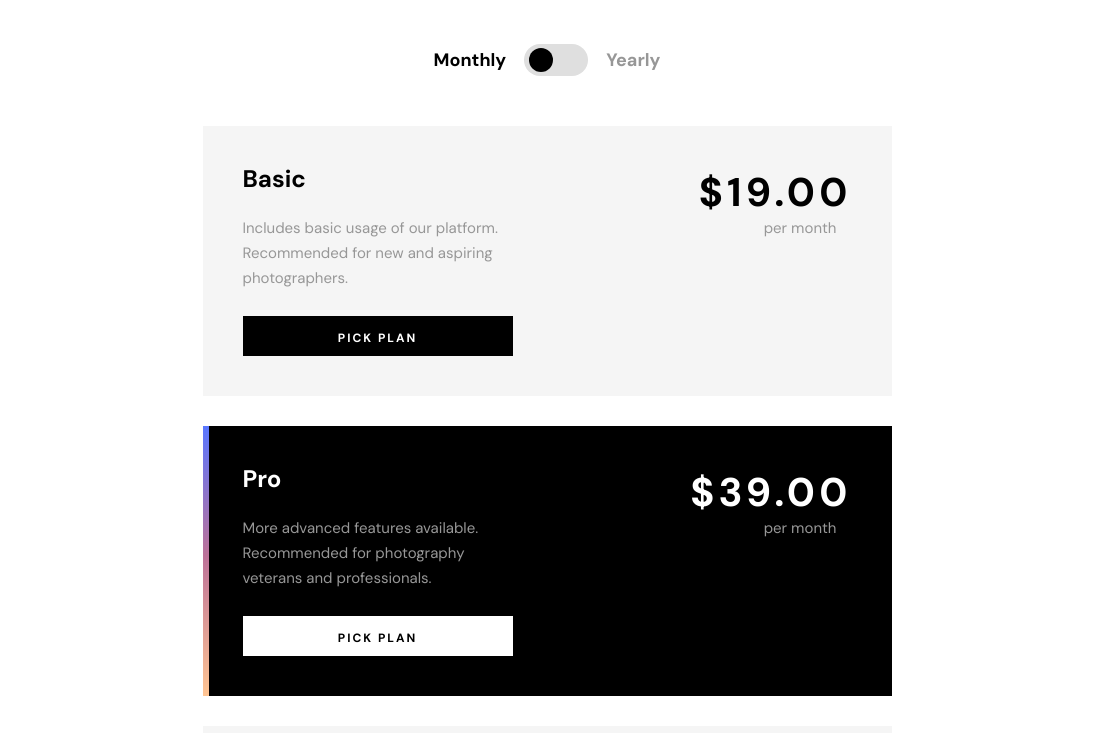
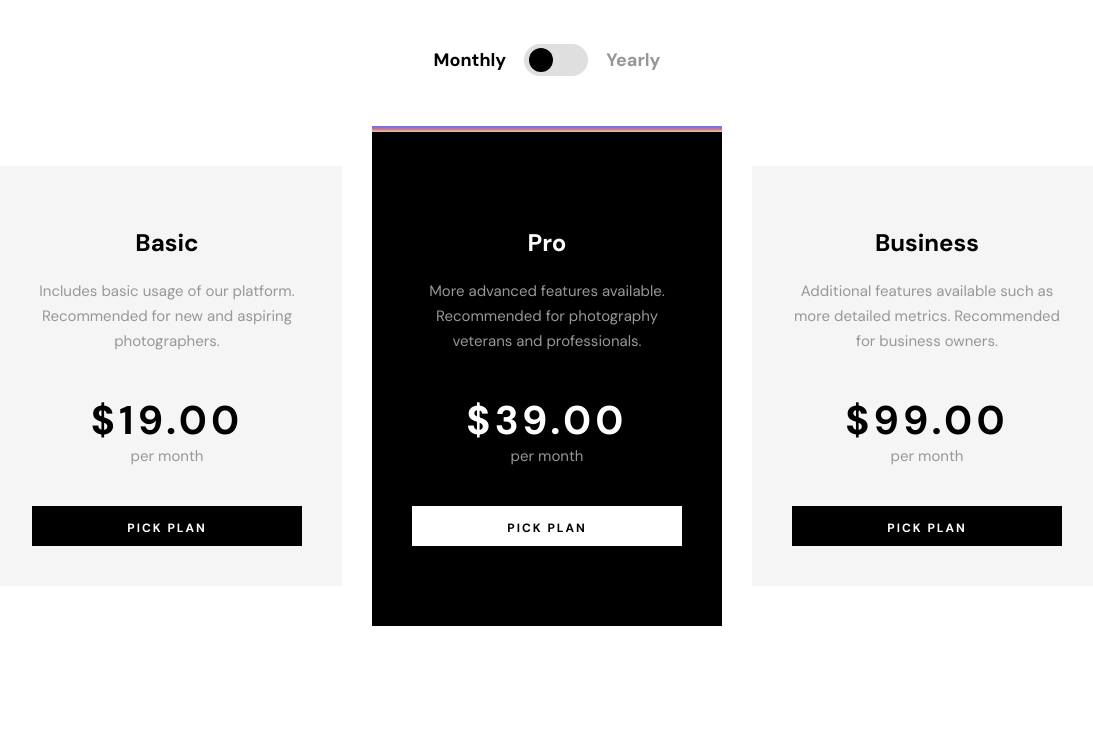
Before and after one commit to MauritzLM/photosnap_website, an Eleventy site: page src/pages/pricing.html in a window 1536 px wide. Shown: the part 620-1353 px from the top of the page, without its empty margins (221-1314 px from the left). Built offline with nearby package versions, Linux system fonts and the light colour scheme; Eleventy itself is replaced by a stand-in of ours; files that its build step writes are made by us from their sources.

Commit message:
updated desktop layouts

```diff
--- a/src/assets/sass/pricing.scss
+++ b/src/assets/sass/pricing.scss
@@ -267,6 +267,57 @@
     }
 }
 
+/* desktop */
+@media screen and (min-width: 1399px) {
+    #pricing-options {
+        .wrapper {
+            flex-direction: row;
+            align-items: center;
+            justify-content: center;
+
+            .option {
+                width: 350px;
+                height: auto;
+                display: block;
+
+                &:nth-of-type(2) {
+                    padding: 80px 40px;
+
+                    .color-box {
+                        height: 6px;
+                        width: 100%;
+                        left: 0;
+                        top: 0;
+                        // transform: rotate(0.5turn);
+                    }
+                }
+
+                h3 {
+                    text-align: center;
+                    margin: 1em;
+                }
+
+                p {
+                    text-align: center;
+                }
+
+                .price-wrapper {
+                    text-align: center;
+                    margin: 40px 0;
+
+                    .interval {
+                        right: 0;
+                    }
+                }
+
+                .cs-button {
+                    margin-top: 30px;
+                }
+            }
+        }
+    }
+}
+
 /* COMPARISON TABLE SECTION */
 #compare {
     padding: 4em 18px;
@@ -397,6 +448,7 @@
 
         table {
             max-width: 730px;
+
             caption {
                 opacity: 1;
                 font-size: 40px;
--- a/src/assets/sass/root.scss
+++ b/src/assets/sass/root.scss
@@ -366,6 +366,7 @@ ul {
     gap: 18px;
   }
 }
+
 /* tablet */
 @media screen and (min-width: 768px) {
   #cta {
@@ -386,6 +387,14 @@ ul {
     }
 
   }
+}
+
+/* desktop */
+@media screen and (min-width: 1200px) {
+  #cta {
+    background-image: url("/assets/images/shared/desktop/bg-beta.jpg");
+  }
+
 }
 
 /* FOOTER STYLES */
@@ -475,3 +484,28 @@ footer {
     }
   }
 }
+
+/* desktop footer */
+@media screen and (min-width: 1399px) {
+  footer {
+    .site-links {
+      display: grid;
+      grid-template-columns: 1fr 1fr;
+      grid-template-areas: "logo sitemap"
+        "social sitemap";
+
+      .logo {
+        grid-area: logo;
+      }
+
+      .social-links {
+        grid-area: social;
+      }
+
+      ul {
+        grid-area: sitemap;
+        flex-direction: column;
+      }
+    }
+  }
+}
```
Also changed, not shown: src/assets/sass/features.scss (+12 -3 lines), src/assets/sass/home.scss (+14 -1 lines), src/assets/sass/stories.scss (+7 -5 lines).
